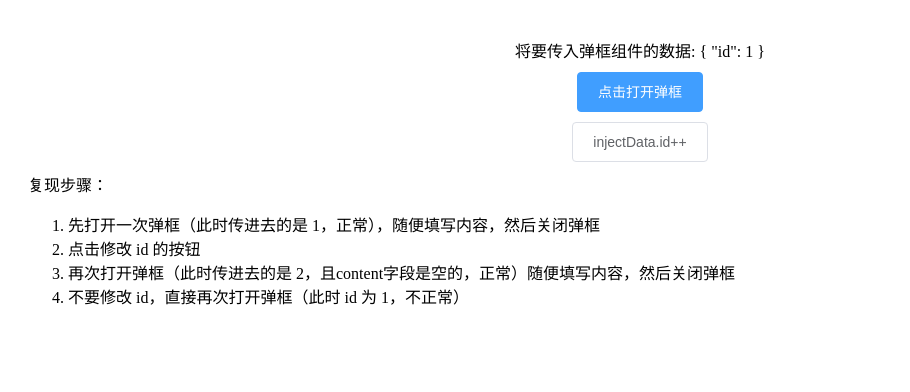
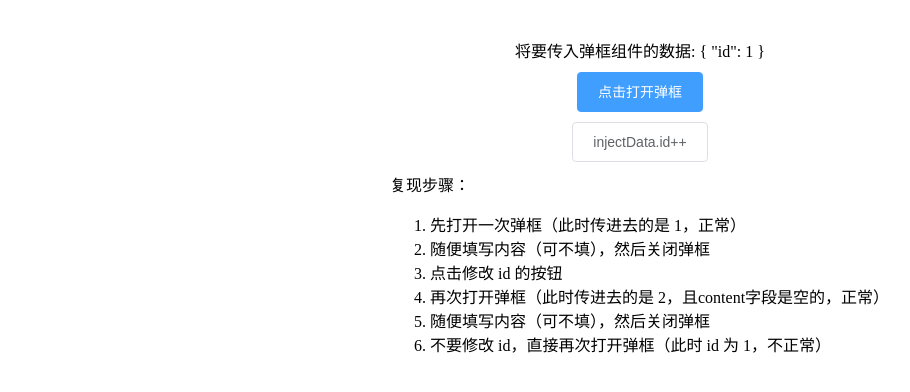
Before and after one commit to jeff-wangzhen/reset-fields-to-first-open-dialog, a Vue app: page / in a window 1280 px wide. Shown: the top 392 px of the page, without its empty margins (0-910 px from the left). Built offline with nearby package versions, Linux system fonts and the light colour scheme.

Commit message:
docs: 修改复现说明

```diff
--- a/src/App.vue
+++ b/src/App.vue
@@ -5,14 +5,14 @@
          <Dialog :prop-data="injectData" />
          <el-button class="margin" @click="change"> injectData.id++</el-button>
       </div>
-      <div>
+      <div class="explanation">
          复现步骤：
          <ol>
-            <li>先打开一次弹框（此时传进去的是 1，正常），随便填写内容，然后关闭弹框</li>
+            <li>先打开一次弹框（此时传进去的是 1，正常）</li>
+            <li>随便填写内容（可不填），然后关闭弹框</li>
             <li>点击修改 id 的按钮</li>
-            <li>
-               再次打开弹框（此时传进去的是 2，且content字段是空的，正常）随便填写内容，然后关闭弹框
-            </li>
+            <li>再次打开弹框（此时传进去的是 2，且content字段是空的，正常）</li>
+            <li>随便填写内容（可不填），然后关闭弹框</li>
             <li>不要修改 id，直接再次打开弹框（此时 id 为 1，不正常）</li>
          </ol>
       </div>
@@ -46,4 +46,8 @@ export default {
 .margin {
    margin: 10px;
 }
+.explanation {
+   max-width: 500px;
+   margin: auto;
+}
 </style>
```
Also changed, not shown: 7 other files (tests, documents, lock files or other folders).
